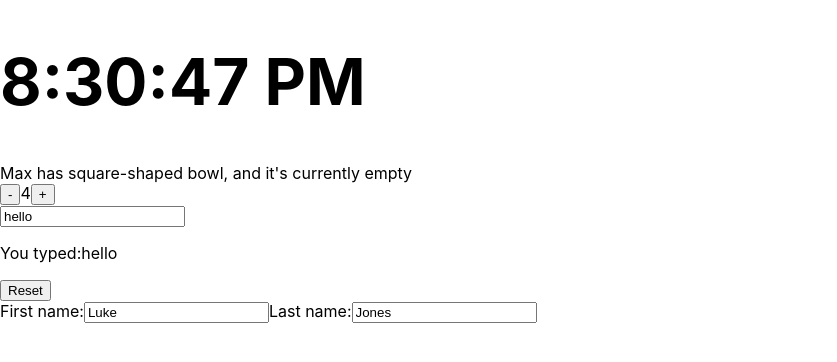
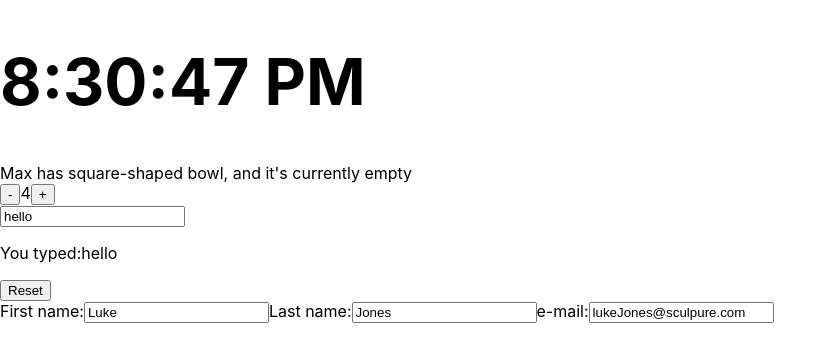
Before and after one commit to TKabakov/React, a React (Create React App) app in the folder data-flow/: page / in a window 1280 px wide. Shown: the top 362 px of the page, without its empty margins (0-837 px from the left). Built offline with nearby package versions, Linux system fonts and the light colour scheme.

Commit message:
Compliting the e-mail input element

```diff
--- a/data-flow/src/components/RegistrationForm.js
+++ b/data-flow/src/components/RegistrationForm.js
@@ -33,7 +33,17 @@ function RegistrationForm () {
                         lasttName: e.target.value
                     });
                 }}></input>
-
+            <lable for="email">e-mail:</lable>
+            <input
+                type="email"
+                id="email"
+                value={form.email}
+                onChange={e => {
+                    setForm({
+                        ...form,
+                        email: e.target.value
+                    });
+                }}></input>
         </>
     )
 }
```
